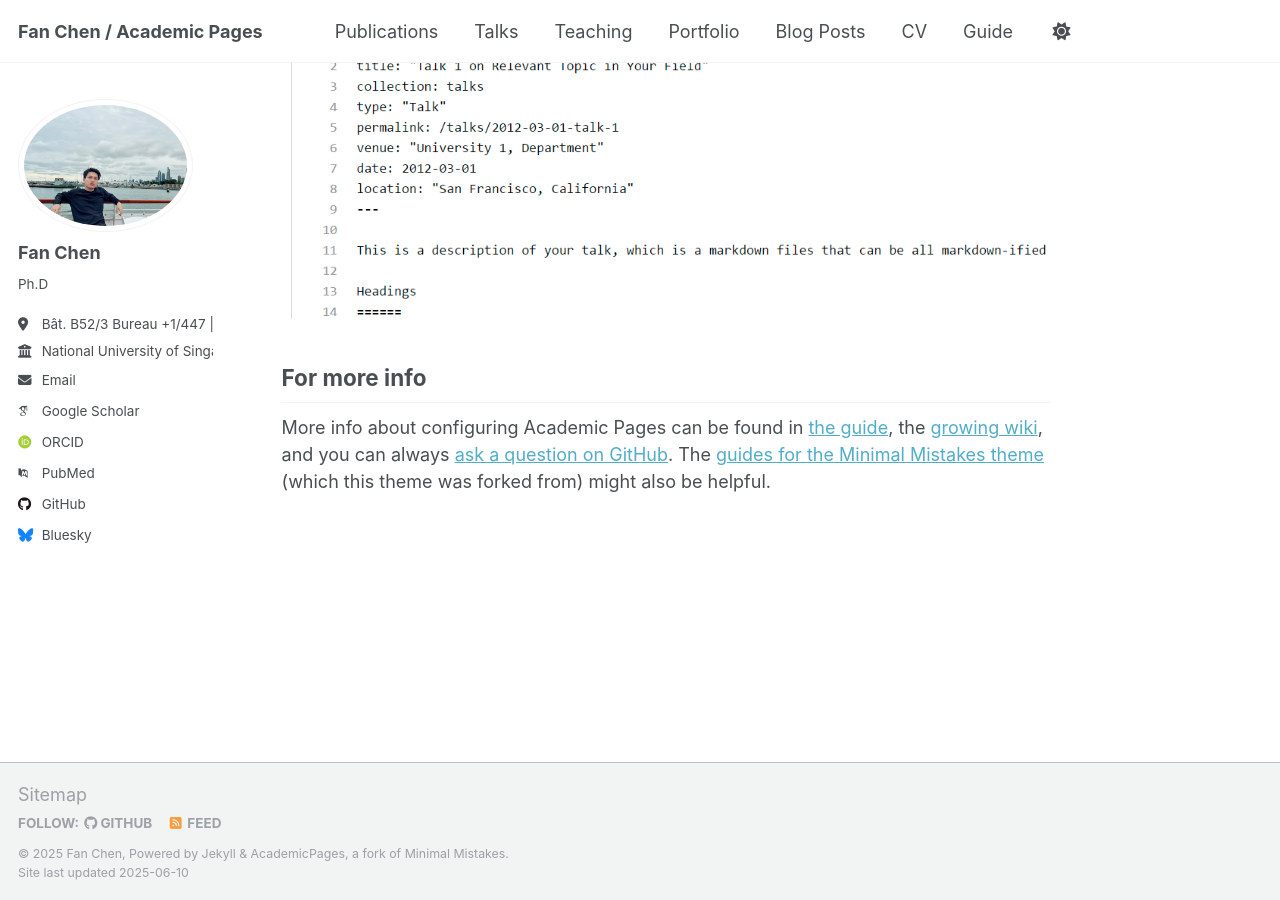
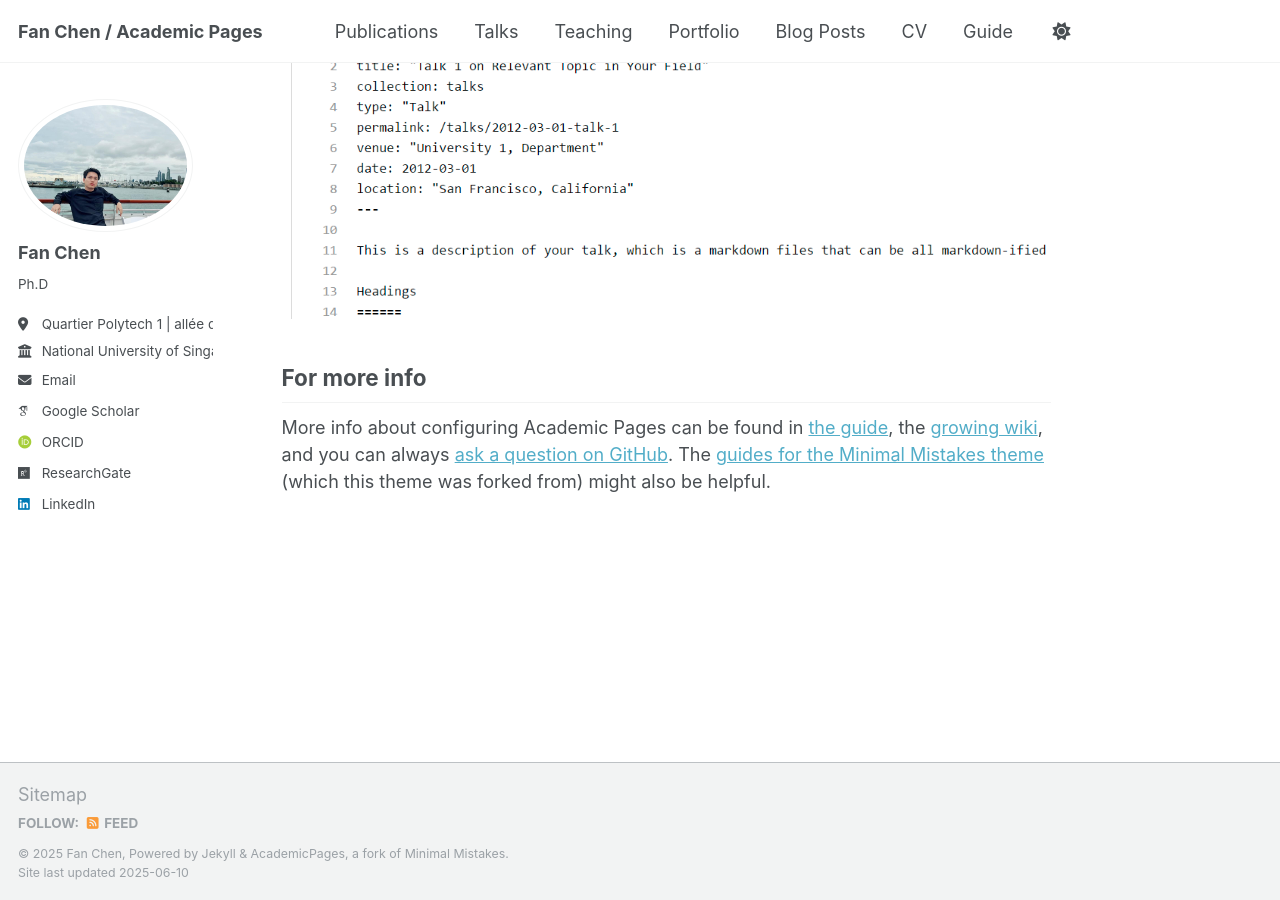
Before and after one commit to FanChenNUS/FanChenNUS.github.io, a Jekyll site: the page built from _pages/about.md, in a window 1280 px wide and 900 px high, scrolled down 2636 px. Built offline with Jekyll 4.4.1, drawn with Linux system fonts in a browser that asks for light colours; some web fonts are replaced; part of the change alters nothing that is shown.

Commit message:
Update _config.yml

```diff
--- a/_config.yml
+++ b/_config.yml
@@ -26,7 +26,7 @@ author:
   name             : "Fan Chen"
   pronouns         : # example: "she/her"
   bio              : "Ph.D"
-  location         : "Bât. B52/3 Bureau +1/447 | Département Argenco : Secteur MS2F | Quartier Polytech 1 | allée de la Découverte 9 | 4000 Liège 1 | Belgique"
+  location         : "Quartier Polytech 1 | allée de la Découverte 9 | 4000 Liège 1 | Belgique"
   employer         : "National University of Singapore"
   uri              : # URL
   email            : "e0348805@u.nus.edu"
@@ -38,20 +38,20 @@ author:
   impactstory      : # URL
   orcid            : "https://orcid.org/my-orcid?orcid=0000-0003-2823-6667"
   semantic         : # URL
-  pubmed           : "https://www.ncbi.nlm.nih.gov/pubmed/?term=john+snow"
-  researchgate     : # URL
+  pubmed           : # URL
+  researchgate     : "https://www.researchgate.net/profile/Fan-Chen-51?ev=hdr_xprf"
   scopus           : # URL
 
   # Repositories and software development
   bitbucket        : # Username - Update with your username on the site
   codepen          : # Username
   dribbble         : # Username
-  github           : "academicpages"
+  github           : # Username
   kaggle           : # Username
   stackoverflow    : # User number or user number and name (i.e., use "1" or "1/jeff-atwood")
 
   # Social media
-  bluesky          : "bsky.app" # Replace this with you Bluesky username
+  bluesky          : #"bsky.app" # Replace this with you Bluesky username
   facebook         : # Username
   flickr           : # Username
   foursquare       : # Username
@@ -60,7 +60,7 @@ author:
   keybase          : # Username
   instagram        : # Username
   lastfm           : # Username
-  linkedin         : # Username
+  linkedin         : "https://www.linkedin.com/in/fan-chen-75956b23b/"
   mastodon         : # URL
   medium           : # URL
   pinterest        : # Username
```
